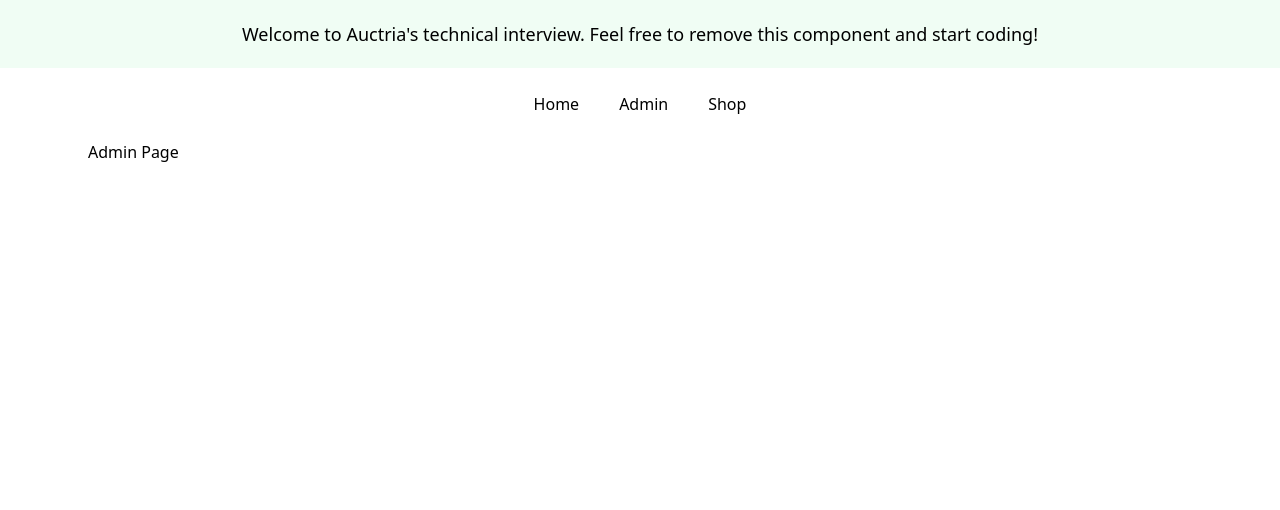
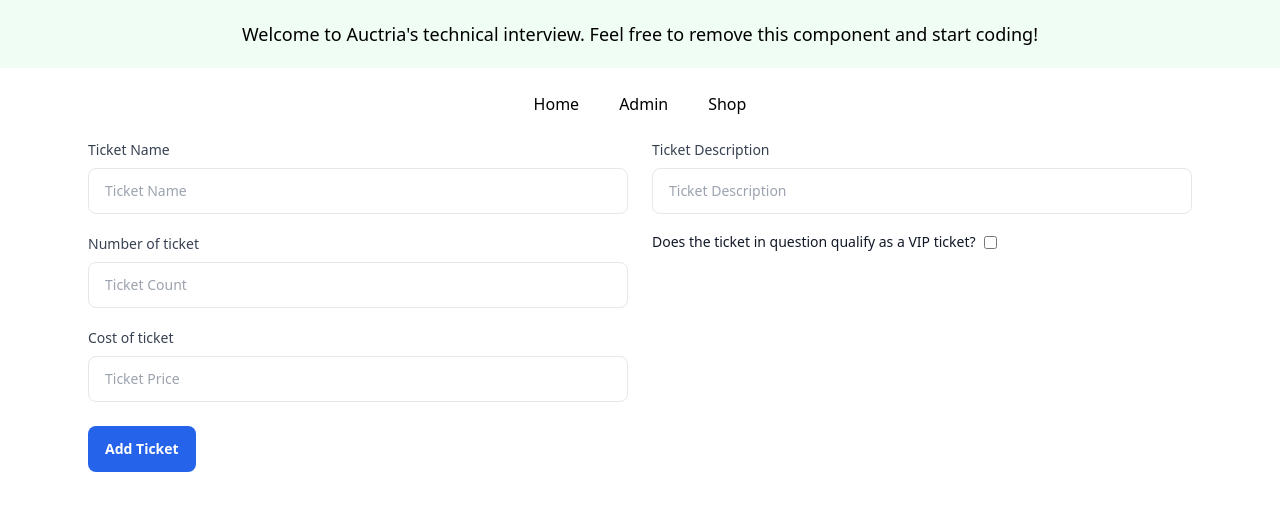
Before and after one commit to Sassi360/frontend-interview-challenge, a Vue app: page /admin in a window 1280 px wide. Shown: the top 510 px of the page. Built offline with nearby package versions, Linux system fonts and the light colour scheme.

Commit message:
Add new components and views

```diff
--- /dev/null
+++ b/src/components/Checkbox.vue
@@ -0,0 +1,27 @@
+<template>
+  <div class="inline-flex gap-x-2 items-center">
+    <label :for="label" class="block text-sm font-medium leading-6 text-gray-900">{{ label }}</label>
+    <input
+      class="inline-flex flex-1 border-0 bg-transparent py-1.5 pl-1 text-gray-900 placeholder:text-gray-400 focus:ring-0 sm:text-sm sm:leading-6"
+      type="checkbox" :checked="modelValue" @change="updateValue($event)" />
+  </div>
+</template>
+
+<script lang="ts">
+import { defineComponent } from 'vue';
+
+export default defineComponent({
+  props: {
+    modelValue: {
+      type: Boolean,
+      required: true
+    },
+    label: String,
+  },
+  methods: {
+    updateValue(event: Event) {
+      this.$emit('update:modelValue', (event.target as HTMLInputElement).checked);
+    }
+  }
+});
+</script>
--- /dev/null
+++ b/src/components/Input.vue
@@ -0,0 +1,33 @@
+<template>
+  <div >
+    <label :for="label" class="block mb-2 text-sm text-gray-700 font-medium ">{{ label }}</label>
+    <input
+      class="py-3 px-4 block w-full border-grey-200 border rounded-lg text-sm focus:border-blue-500 focus:ring-blue-500 disabled:opacity-50 disabled:pointer-events-none"
+      :type="inputType" :value="modelValue" @input="updateValue" :placeholder="placeholder" :id="label" />
+  </div>
+</template>
+
+<script lang="ts">
+import { defineComponent } from 'vue';
+
+export default defineComponent({
+  props: {
+    modelValue: {
+      type: [String, Number],
+      required: true
+    },
+    placeholder: String,
+    label: String,
+    inputType: {
+      type: String,
+      default: 'text'
+    }
+  },
+  methods: {
+    updateValue(event: Event) {
+      const value = this.inputType === 'number' ? Number((event.target as HTMLInputElement).value) : (event.target as HTMLInputElement).value;
+      this.$emit('update:modelValue', value);
+    }
+  }
+});
+</script>
--- /dev/null
+++ b/src/features/CreateTicket.vue
@@ -0,0 +1,45 @@
+<template>
+  <form @submit.prevent="submit" class="max-w-6xl grid grid-cols-1 sm:grid-cols-2 mx-auto gap-6">
+    <div class="space-y-5">
+      <Input v-model="ticket.name" placeholder="Ticket Name" label="Ticket Name" type="text" />
+      <Input v-model="ticket.count" placeholder="Ticket Count" label="Number of ticket" type="number" />
+      <Input v-model="ticket.price" placeholder="Ticket Price" label="Cost of ticket" type="number" />
+    </div>
+    <div class="space-y-4">
+      <Input v-model="ticket.description" placeholder="Ticket Description" label="Ticket Description" />
+      <Checkbox v-model="ticket.isVip" label="Does the ticket in question qualify as a VIP ticket?" />
+    </div>
+
+
+
+    <div class="space-y-5">
+      <div>
+        <button type="submit"
+          class="py-3 px-4 inline-flex items-center gap-x-2 text-sm font-semibold rounded-lg border border-transparent bg-blue-600 text-white hover:bg-blue-700">Add
+          Ticket</button>
+      </div>
+    </div>
+
+  </form>
+</template>
+
+<script lang="ts">
+import Checkbox from '@/components/Checkbox.vue';
+import Input from '@/components/Input.vue';
+import { createTicket } from '@/services/TicketService';
+import { defineComponent, ref } from 'vue';
+import { Ticket } from '../Type';
+
+
+export default defineComponent({
+  setup() {
+    const ticket = ref({} as Ticket);
+    const submit = async () => {
+      await createTicket(ticket.value);
+      console.log(ticket.value);
+    };
+    return { ticket, submit };
+  },
+  components: { Input, Checkbox }
+});
+</script>
--- /dev/null
+++ b/src/features/ListTicket.vue
@@ -0,0 +1,25 @@
+<template>
+  <div class="mx-auto px-10 gap-4 grid grid-cols-1 sm:grid-cols-2 md:grid-cols-3 py-10">
+    <Ticket v-for="ticket in tickets" :key="ticket.id" :ticket="ticket" />
+  </div>
+</template>
+
+<script lang="ts">
+import { defineComponent, onMounted, ref } from 'vue';
+import { Ticket as TicketType } from '../Type';
+import Ticket from './Ticket.vue';
+import { getTickets } from '@/services/TicketService';
+
+export default defineComponent({
+  components: { Ticket },
+  setup() {
+    const tickets = ref([] as TicketType[]);
+
+    onMounted(async () => {
+      tickets.value = await getTickets();
+    });
+
+    return { tickets };
+  },
+});
+</script>
--- /dev/null
+++ b/src/features/Ticket.vue
@@ -0,0 +1,23 @@
+<template>
+  <div class="bg-gray-100 p-6 rounded-xl">
+    <h2>{{ ticket.name }}</h2>
+    <p>{{ ticket.description }}</p>
+    <p>VIP: {{ ticket.isVip ? 'Yes' : 'No' }}</p>
+    <p>Count: {{ ticket.count }}</p>
+    <p>Price: {{ ticket.price }}</p>
+  </div>
+</template>
+
+<script lang="ts">
+import { defineComponent } from 'vue';
+import { Ticket } from '../Type';
+
+export default defineComponent({
+  props: {
+    ticket: {
+      type: Object as () => Ticket,
+      required: true,
+    },
+  },
+});
+</script>
--- a/src/views/Admin.vue
+++ b/src/views/Admin.vue
@@ -1,5 +1,14 @@
 <template>
-  <div>
-    <h1>Admin Page</h1>
-  </div>
+  <CreateTicket />
 </template>
+
+<script lang="ts">
+import { defineComponent } from 'vue';
+import CreateTicket from '@/features/CreateTicket.vue';
+
+export default defineComponent({
+  components: {
+    CreateTicket,
+  }
+})
+</script>
```
